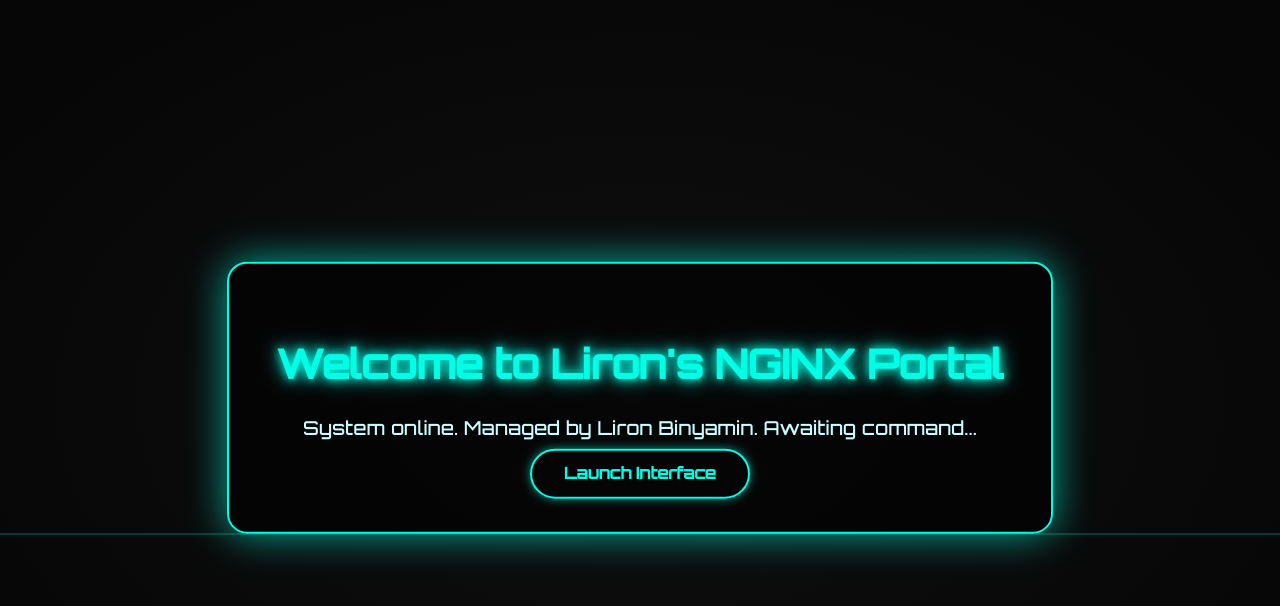
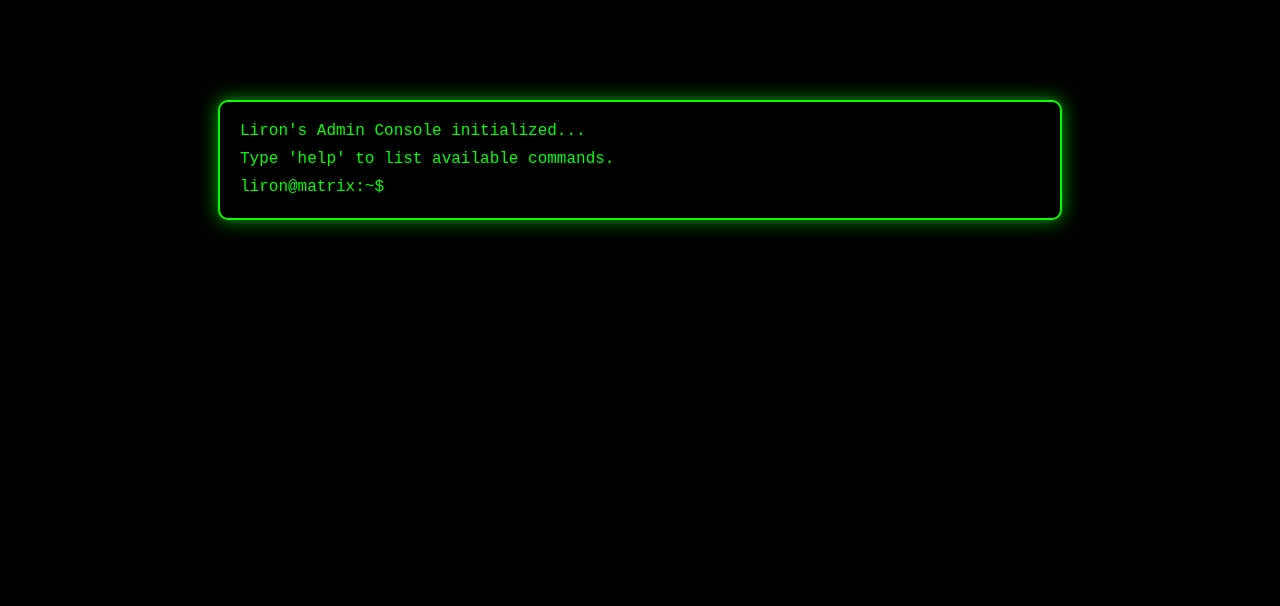
Before and after one commit to LironBinyamin96/k8s-jenkins-deploy, a plain HTML site: page index.html in a window 1280 px wide. Drawn offline with Linux system fonts and the light colour scheme.

Commit message:
add index.html

```diff
--- a/index.html
+++ b/index.html
@@ -3,97 +3,174 @@
 <head>
   <meta charset="UTF-8" />
   <meta name="viewport" content="width=device-width, initial-scale=1.0"/>
-  <title>Liron's Futuristic NGINX Portal</title>
+  <title>Liron's Matrix Console</title>
   <style>
-    @import url('https://fonts.googleapis.com/css2?family=Orbitron:wght@500&display=swap');
-
-    body {
+    html, body {
       margin: 0;
-      font-family: 'Orbitron', sans-serif;
-      background: radial-gradient(ellipse at center, #0f0f0f 0%, #050505 100%);
-      color: #00ffe7;
+      padding: 0;
+      background: black;
       overflow: hidden;
-      height: 100vh;
-      display: flex;
-      justify-content: center;
-      align-items: center;
-      animation: pulse-bg 10s infinite alternate;
+      font-family: 'Courier New', monospace;
+      color: #00ff00;
     }
 
-    @keyframes pulse-bg {
-      0% { background-color: #050505; }
-      100% { background-color: #0a0a0a; }
-    }
-
-    .container {
-      text-align: center;
-      padding: 3rem;
-      border: 2px solid #00ffe7;
-      border-radius: 20px;
-      box-shadow: 0 0 40px #00ffe7aa;
-      background-color: rgba(0, 0, 0, 0.6);
-      animation: float 6s ease-in-out infinite;
-    }
-
-    @keyframes float {
-      0%, 100% { transform: translateY(0px); }
-      50% { transform: translateY(-10px); }
-    }
-
-    h1 {
-      font-size: 2.5rem;
-      text-shadow: 0 0 10px #00ffe7, 0 0 20px #00ffe7;
-    }
-
-    p {
-      font-size: 1.2rem;
-      margin: 1.5rem 0;
-      color: #ccfaff;
-    }
-
-    .btn {
-      padding: 0.8rem 2rem;
-      background: transparent;
-      border: 2px solid #00ffe7;
-      color: #00ffe7;
-      font-weight: bold;
-      font-size: 1rem;
-      border-radius: 40px;
-      cursor: pointer;
-      text-decoration: none;
-      transition: all 0.3s ease-in-out;
-      box-shadow: 0 0 10px #00ffe799;
-    }
-
-    .btn:hover {
-      background-color: #00ffe7;
-      color: black;
-      box-shadow: 0 0 20px #00ffe7cc;
-    }
-
-    .scanline {
+    canvas {
       position: absolute;
       top: 0;
       left: 0;
-      width: 100%;
-      height: 2px;
-      background: #00ffe7;
-      opacity: 0.2;
-      animation: scan 3s infinite linear;
     }
 
-    @keyframes scan {
-      0% { top: 0; }
-      100% { top: 100%; }
+    #console {
+      display: none;
+      position: relative;
+      z-index: 1;
+      padding: 20px;
+      background-color: rgba(0,0,0,0.9);
+      border: 2px solid #00ff00;
+      max-width: 800px;
+      margin: 100px auto;
+      border-radius: 10px;
+      box-shadow: 0 0 20px #00ff00aa;
+    }
+
+    .line, .output {
+      margin-bottom: 10px;
+    }
+
+    .prompt {
+      color: #00ff00;
+    }
+
+    .input-line {
+      display: flex;
+    }
+
+    #input {
+      flex: 1;
+      background: transparent;
+      border: none;
+      color: #00ff00;
+      font-family: inherit;
+      font-size: 1rem;
+      outline: none;
     }
   </style>
 </head>
 <body>
-  <div class="scanline"></div>
-  <div class="container">
-    <h1>Welcome to Liron's NGINX Portal</h1>
-    <p>System online. Managed by Liron Binyamin. Awaiting command...</p>
-    <a href="#" class="btn">Launch Interface</a>
+  <canvas id="matrix"></canvas>
+  <div id="console">
+    <div class="line">Liron's Admin Console initialized...</div>
+    <div class="line">Type 'help' to list available commands.</div>
   </div>
+
+  <script>
+    // MATRIX ANIMATION
+    const canvas = document.getElementById("matrix");
+    const ctx = canvas.getContext("2d");
+
+    canvas.height = window.innerHeight;
+    canvas.width = window.innerWidth;
+
+    const letters = "アカサタナハマヤラワ0123456789ABCDEFGHIJKLMNOPQRSTUVWXYZ";
+    const fontSize = 16;
+    const columns = canvas.width / fontSize;
+    const drops = Array(Math.floor(columns)).fill(1);
+
+    function drawMatrix() {
+      ctx.fillStyle = "rgba(0, 0, 0, 0.05)";
+      ctx.fillRect(0, 0, canvas.width, canvas.height);
+      ctx.fillStyle = "#00ff00";
+      ctx.font = fontSize + "px monospace";
+
+      for (let i = 0; i < drops.length; i++) {
+        const text = letters.charAt(Math.floor(Math.random() * letters.length));
+        ctx.fillText(text, i * fontSize, drops[i] * fontSize);
+
+        if (drops[i] * fontSize > canvas.height && Math.random() > 0.975) {
+          drops[i] = 0;
+        }
+
+        drops[i]++;
+      }
+    }
+
+    const interval = setInterval(drawMatrix, 33);
+
+    // AFTER DELAY, STOP MATRIX & SHOW CONSOLE
+    setTimeout(() => {
+      clearInterval(interval);
+      canvas.style.display = "none";
+      document.getElementById("console").style.display = "block";
+      createInput();
+    }, 4000);
+
+    // CONSOLE FUNCTIONALITY
+    const consoleDiv = document.getElementById("console");
+    const commands = {
+      help: [
+        "Available commands:",
+        "- status",
+        "- reboot",
+        "- connect",
+        "- selfdestruct",
+        "- clear"
+      ],
+      status: "Systems nominal. Power at 97%. Awaiting directives.",
+      reboot: "Reboot initialized. Sequence complete.",
+      connect: "Connection established to Liron’s NGINX interface.",
+      selfdestruct: "🚨 ERROR: You are not authorized to destroy the mothership.",
+      clear: "clear"
+    };
+
+    function addLine(text, className = "line") {
+      const div = document.createElement("div");
+      div.className = className;
+      div.textContent = text;
+      consoleDiv.appendChild(div);
+      consoleDiv.scrollTop = consoleDiv.scrollHeight;
+    }
+
+    function createInput() {
+      const line = document.createElement("div");
+      line.className = "input-line";
+
+      const prompt = document.createElement("span");
+      prompt.className = "prompt";
+      prompt.textContent = "liron@matrix:~$ ";
+
+      const input = document.createElement("input");
+      input.id = "input";
+      input.autofocus = true;
+
+      line.appendChild(prompt);
+      line.appendChild(input);
+      consoleDiv.appendChild(line);
+
+      input.focus();
+      input.addEventListener("keydown", function (e) {
+        if (e.key === "Enter") {
+          const command = input.value.trim().toLowerCase();
+          line.remove();
+
+          addLine(`liron@matrix:~$ ${command}`, "line");
+
+          if (commands.hasOwnProperty(command)) {
+            const output = commands[command];
+            if (output === "clear") {
+              consoleDiv.innerHTML = "";
+            } else if (Array.isArray(output)) {
+              output.forEach(o => addLine(o, "output"));
+            } else {
+              addLine(output, "output");
+            }
+          } else {
+            addLine("Command not recognized. Type 'help'.", "output");
+          }
+
+          createInput();
+        }
+      });
+    }
+  </script>
 </body>
 </html>
```
